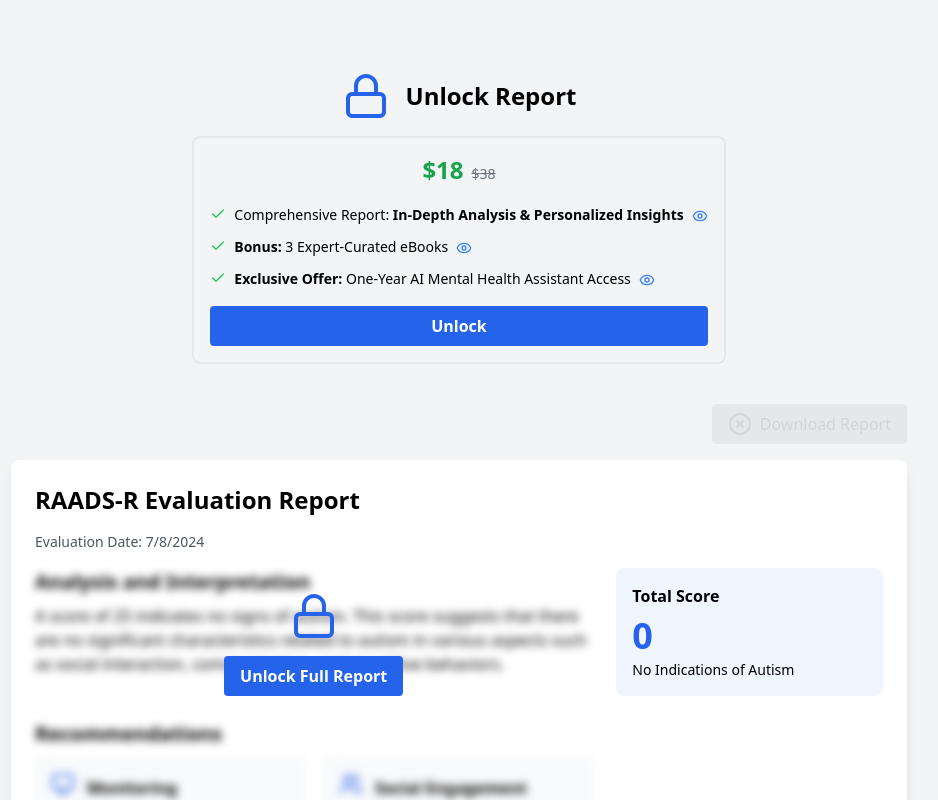
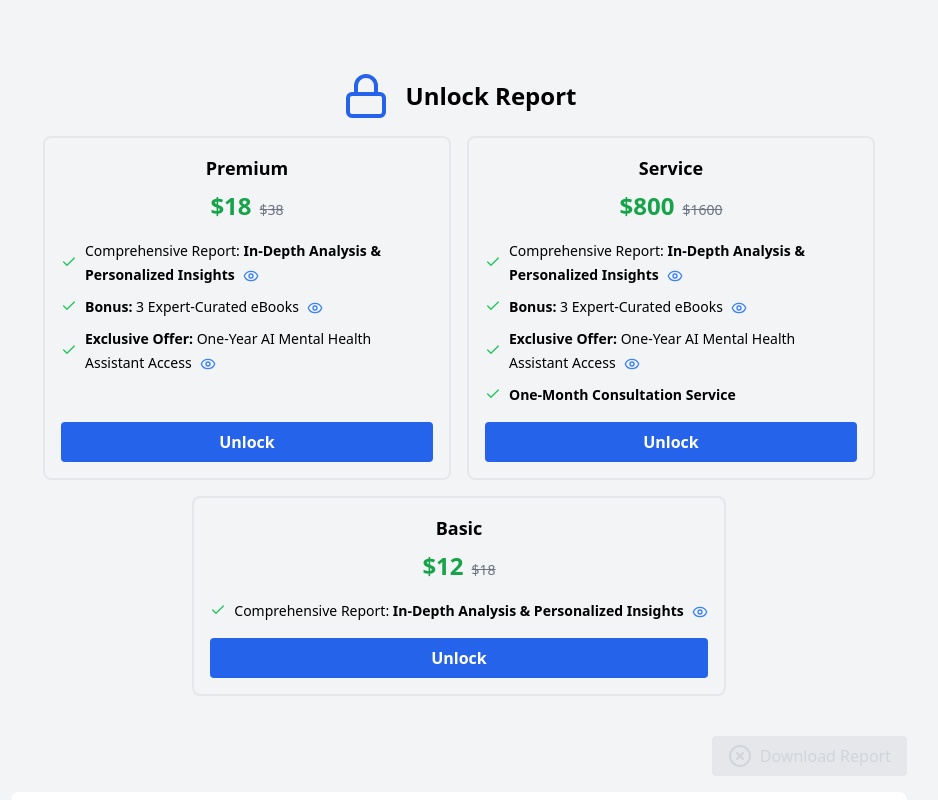
Before and after one commit to blowxian/raads_test, a Next.js app: page / in a window 1280 px wide. Shown: the top 800 px of the page, without its empty margins (181-1119 px from the left). Built offline with nearby package versions, Linux system fonts and the light colour scheme; no server answers.

Commit message:
update layout, metadata;

```diff
--- a/app/api/checkout/session/route.ts
+++ b/app/api/checkout/session/route.ts
@@ -40,7 +40,7 @@ export async function POST(req: NextRequest) {
     switch (plan) {
         case 'basic':
             // priceId = 'price_1Pea9ERsqc5wnJW18S6sgHcZ';      // Test Price ID
-            priceId = 'price_1PkP1ORsqc5wnJW10jTPQiyV';
+            priceId = 'price_1Pm5PVRsqc5wnJW12pia28Sz';
             break;
         case 'premium':
             // priceId = 'price_1Pea9ERsqc5wnJW18S6sgHcZ';      // Test Price ID
--- a/app/layout.tsx
+++ b/app/layout.tsx
@@ -4,8 +4,8 @@ import Script from "next/script";
 import {Suspense} from 'react'
 
 export const metadata: Metadata = {
-    title: "RAADS-R Assessment Report | Autism Evaluation Results",
-    description: "Detailed RAADS-R assessment report providing insights into autism spectrum traits and recommendations for further steps. Ensure data privacy and get professional advice.",
+    title: "RAADs-R TEST",
+    description: "The Ritvo Autism Asperger Diagnostic Scale-Revised (RAADS-R) is a tool used to assist the diagnosis of autism spectrum disorders in adults.",
     icons: {
         icon: '/raads_report/favicon-32x32.png',
         shortcut: '/raads_report/favicon.ico',
--- a/app/page.tsx
+++ b/app/page.tsx
@@ -282,15 +282,30 @@ const pricingTiers = [
             }, {
                 text: "<strong>Exclusive Offer:</strong> One-Year AI Mental Health Assistant Access",
                 anchorName: 'aiDetail'
-            }],
-    },/*
+            }
+        ],
+    },
     {
         name: "service",
         title: "Service",
         originalPrice: 1600,
         price: 800,
-        features: ["Full RAADS-R Report", "3 eBooks", "One-Year AI Assistant Access", "One-Month Email Consultation Service"],
-    },*/
+        features: [
+            {
+                text: `Comprehensive Report: <strong>In-Depth Analysis & Personalized Insights</strong>`,
+                anchorName: 'report'
+            }, {
+                text: "<strong>Bonus:</strong> 3 Expert-Curated eBooks",
+                anchorName: 'ebookDetail'
+            }, {
+                text: "<strong>Exclusive Offer:</strong> One-Year AI Mental Health Assistant Access",
+                anchorName: 'aiDetail'
+            }, {
+                text: "<strong>One-Month Consultation Service</strong>",
+                anchorName: 'none'
+            }
+        ],
+    },
 ];
 
 const ebooks = [
@@ -426,6 +441,8 @@ export default function RAADSRReport() {
     );
 
     useEffect(() => {
+        document.title = "Unlock RAADs-R Assessment Report";
+
         const scoreFromParams = searchParams.get('score');
         if (scoreFromParams) {
             const parsedScore = parseInt(scoreFromParams, 10);
@@ -521,11 +538,12 @@ export default function RAADSRReport() {
                                     <h2 className="text-2xl font-bold">Unlock Report</h2>
                                 </div>
                             </div>
-                            <div className="grid grid-cols-1 gap-4 mb-2 justify-center">
+                            <div className="grid grid-cols-1 md:grid-cols-2 gap-4 mb-2 justify-center">
                                 {pricingTiers.map((tier, index) => (
                                     <div key={index}
                                          className={`border-2 rounded-lg p-4 flex flex-col justify-between mx-auto ${showFlash ? 'flash-border' : ''}`}>
                                         <div>
+                                            <h3 className="font-bold text-lg mb-2">{tier.title}</h3>
                                             <div className="mb-4">
                                                 <span className="text-2xl font-bold text-green-600">${tier.price}</span>
                                                 <span
@@ -537,8 +555,11 @@ export default function RAADSRReport() {
                                                         <Check className="h-4 w-4 mr-2 text-green-500 flex-shrink-0"/>
                                                         <div>
                                                         <span className="text-sm"
-                                                              dangerouslySetInnerHTML={{__html: feature.text}}/><Eye
+                                                              dangerouslySetInnerHTML={{__html: feature.text}}/>{feature.anchorName !== 'none' &&
+                                                            <Eye
                                                                 onClick={() => {
+                                                                    if (feature.anchorName === 'none')
+                                                                        return;
                                                                     const ref = {
                                                                         report: reportRef,
                                                                         ebookDetail: ebookDetailRef,
@@ -546,7 +567,7 @@ export default function RAADSRReport() {
                                                                     }[feature.anchorName];
                                                                     (ref?.current as any)?.scrollIntoView({behavior: 'smooth'});
                                                                 }}
-                                                            className="inline-block h-4 w-4 ml-2 text-blue-500 flex-shrink-0 cursor-pointer"/>
+                                                                className="inline-block h-4 w-4 ml-2 text-blue-500 flex-shrink-0 cursor-pointer"/>}
                                                         </div>
                                                     </li>
                                                 ))}
@@ -560,6 +581,35 @@ export default function RAADSRReport() {
                                         </button>
                                     </div>
                                 ))}
+                                <div
+                                    className={`border-2 rounded-lg p-4 md:col-span-2 flex flex-col justify-between mx-auto ${showFlash ? 'flash-border' : ''}`}>
+                                    <div>
+                                        <h3 className="font-bold text-lg mb-2">Basic</h3>
+                                        <div className="mb-4">
+                                            <span className="text-2xl font-bold text-green-600">$12</span>
+                                            <span
+                                                className="text-sm text-gray-500 line-through ml-2">$18</span>
+                                        </div>
+                                        <ul className="text-left mb-4">
+                                            <li className="flex items-center mb-2">
+                                                <Check className="h-4 w-4 mr-2 text-green-500 flex-shrink-0"/>
+                                                <div>
+                                                    <span className="text-sm">Comprehensive Report: <strong>In-Depth Analysis & Personalized Insights</strong></span><Eye
+                                                    onClick={() => {
+                                                        (reportRef?.current as any)?.scrollIntoView({behavior: 'smooth'});
+                                                    }}
+                                                    className="inline-block h-4 w-4 ml-2 text-blue-500 flex-shrink-0 cursor-pointer"/>
+                                                </div>
+                                            </li>
+                                        </ul>
+                                    </div>
+                                    <button
+                                        onClick={() => handlePayment("basic")}
+                                        className="bg-blue-600 text-white font-bold py-2 px-4 rounded hover:bg-blue-700 transition duration-300 mt-auto"
+                                    >
+                                        Unlock
+                                    </button>
+                                </div>
                             </div>
                         </div>
                     </div>
@@ -569,10 +619,10 @@ export default function RAADSRReport() {
                      ref={reportRef}>
                     <button onClick={handlePrint}
                             className={`mb-4 px-4 py-2 rounded ml-4 flex items-center ${
-                                isPaid && (selectedTier === 'premium' || selectedTier === 'service') ? 'bg-blue-600 text-white' : 'bg-gray-200 text-gray-300 cursor-not-allowed'
-                            }`} disabled={!(isPaid && (selectedTier === 'premium' || selectedTier === 'service'))}>
+                                isPaid ? 'bg-blue-600 text-white' : 'bg-gray-200 text-gray-300 cursor-not-allowed'
+                            }`} disabled={!isPaid}>
 
-                        {isPaid && (selectedTier === 'premium' || selectedTier === 'service') ? (
+                        {isPaid ? (
                             <Download className="mr-2 text-white"/>
                         ) : (
                             <XCircle className="mr-2 text-gray-300"/>
@@ -588,7 +638,7 @@ export default function RAADSRReport() {
                     <div className="grid grid-cols-1 md:grid-cols-3 gap-6 mb-6">
                         <div className="col-span-2 relative">
                             <div
-                                className={`${!isPaid || !(selectedTier === 'premium' || selectedTier === 'service') ? 'blur-sm' : ''}`}>
+                                className={`${!isPaid ? 'blur-sm' : ''}`}>
                                 <h2 className="text-xl font-bold mb-2">Analysis and Interpretation</h2>
                                 <p className="mb-2">{getInterpretationDetails(totalScore)}</p>
                             </div>
@@ -620,7 +670,7 @@ export default function RAADSRReport() {
                     </div>
 
                     <div
-                        className={`mb-6 ${!isPaid || !(selectedTier === 'premium' || selectedTier === 'service') ? 'blur-sm' : ''}`}>
+                        className={`mb-6 ${!isPaid ? 'blur-sm' : ''}`}>
                         <h2 className="text-xl font-bold mb-2">Recommendations</h2>
                         <div className="grid grid-cols-1 md:grid-cols-3 gap-4">
                             {getRecommendations(totalScore).map((recommendation, index) => (
@@ -636,7 +686,7 @@ export default function RAADSRReport() {
                     </div>
 
                     <div
-                        className={`mb-6 ${!isPaid || !(selectedTier === 'premium' || selectedTier === 'service') ? 'blur-sm' : ''}`}>
+                        className={`mb-6 ${!isPaid ? 'blur-sm' : ''}`}>
                         <h2 className="text-xl font-bold mb-2">General Advice for All</h2>
                         <div className="grid grid-cols-1 md:grid-cols-3 gap-4">
                             {getGeneralAdvice().map((advice, index) => (
@@ -722,7 +772,7 @@ export default function RAADSRReport() {
                 )}
 
 
-                {selectedTier && (
+                {(selectedTier === 'premium' || selectedTier === 'service') && (
                     <div className="bg-white rounded-lg shadow-lg p-6 w-full max-w-4xl mt-4" id="EBook">
                         <h1 className="text-2xl font-bold mb-4">E-Book</h1>
                         <div className={!isPaid ? 'blur-md' : ''}>
```
Lines whose indentation alone changed are shown as unchanged.
